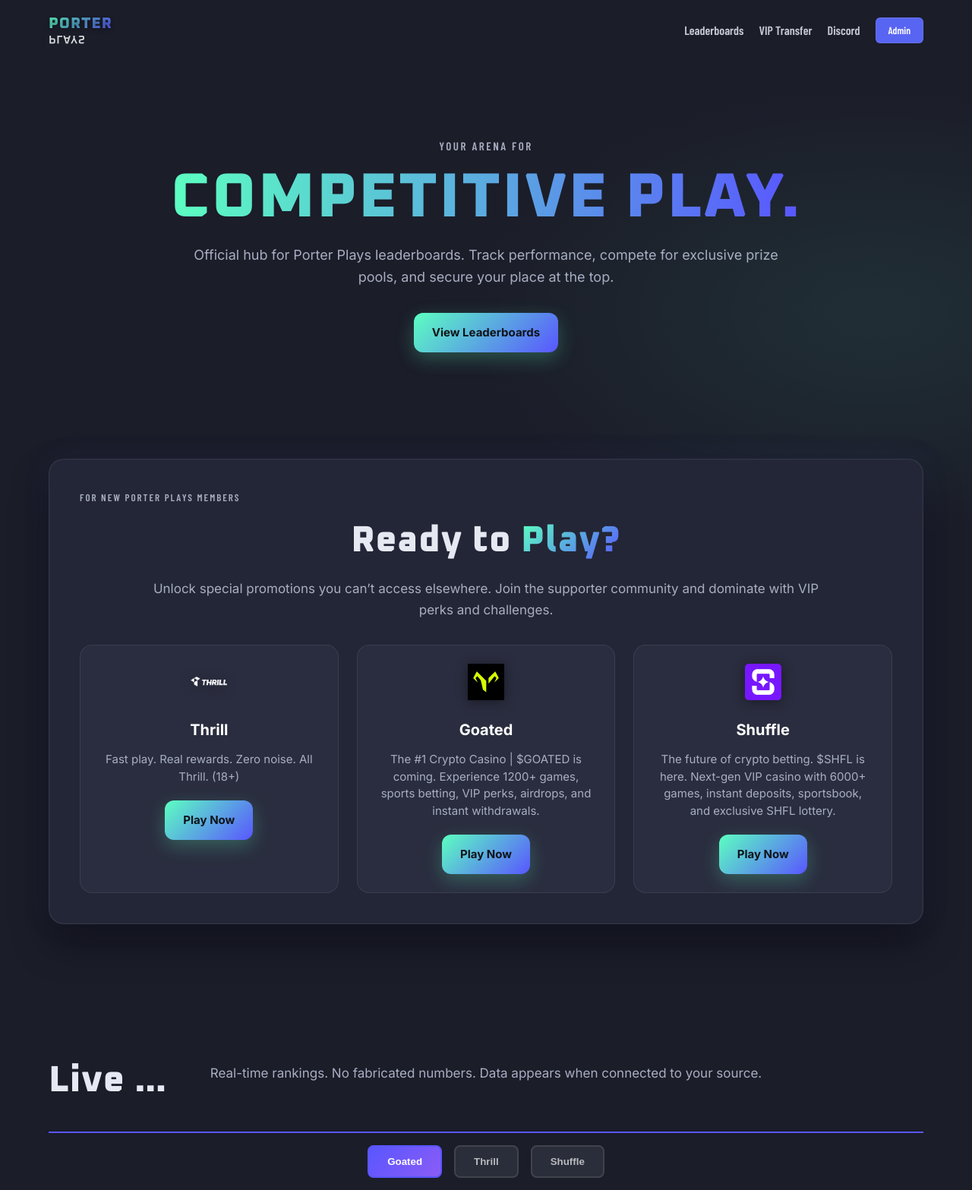
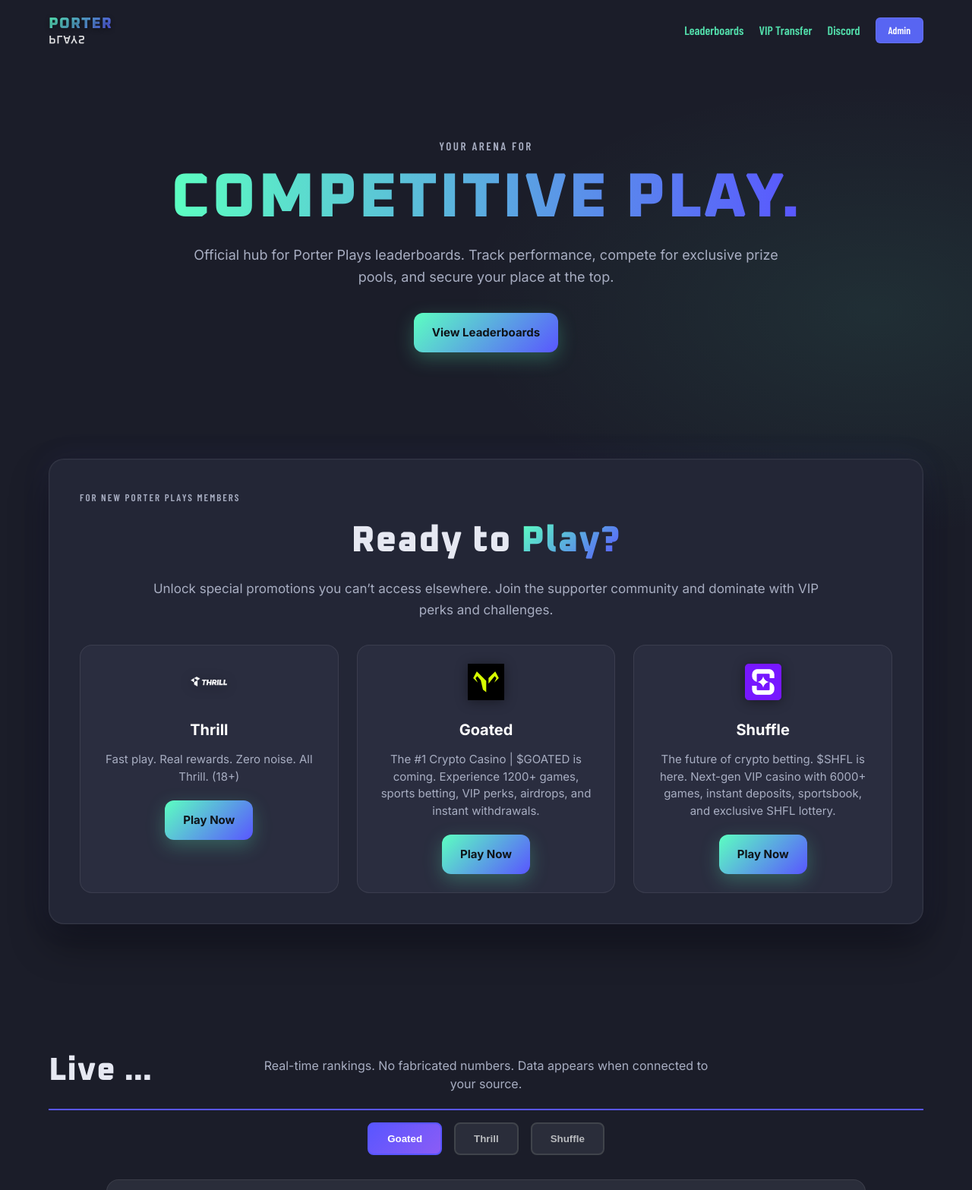
Before and after one commit to jmenichole/porter-plays-leaderboard, a plain HTML site: page index.html in a window 1280 px wide. Shown: the top 1567 px of the page at 76% size. Drawn offline with nearby package versions, Linux system fonts and the light colour scheme.

Commit message:
Fix link colors and help button functionality
- Add teal color (#5CFFC1) to all links for dark background visibility
- Update navigation and footer links to use teal color scheme
- Fix help modal CSS to use .hidden class instead of display: none
- Ensure help button properly opens modal with comprehensive admin guidance
- Maintain consistent teal hover effects across all link types
- Improve accessibility with better contrast on dark backgrounds

```diff
--- a/styles.css
+++ b/styles.css
@@ -3,6 +3,21 @@
     margin: 0;
     padding: 0;
     box-sizing: border-box;
+}
+
+/* General Link Styles */
+a {
+    color: #5CFFC1; /* Teal color */
+    text-decoration: none;
+    transition: color 0.2s ease;
+}
+
+a:hover {
+    color: #7CFFD1; /* Lighter teal on hover */
+}
+
+a:visited {
+    color: #5CFFC1; /* Keep teal for visited links */
 }
 
 :root {
@@ -132,7 +147,7 @@
     gap: 20px;
 }
 .pp-nav a {
-    color: var(--pp-text);
+    color: #5CFFC1; /* Teal color */
     text-decoration: none;
     opacity: 0.85;
     font-size: 16px;
@@ -141,7 +156,7 @@
     transition: all 0.2s ease;
 }
 .pp-nav a:hover {
-    color: var(--pp-white);
+    color: #7CFFD1; /* Lighter teal on hover */
     opacity: 1;
     transform: translateY(-1px);
 }
@@ -286,6 +301,9 @@
     white-space: nowrap;
     overflow: hidden;
     text-overflow: ellipsis;
+    font-size: clamp(36px, 4vw, 42px);
+    margin-bottom: 0.5rem;
+    line-height: 1.2;
 }
 
 .leaderboard-main-title .pp-gradient {
@@ -637,6 +655,26 @@
     }
 }
 
+/* Desktop Leaderboard Header Styles */
+.leaderboard-header {
+    text-align: center;
+    margin-bottom: 2rem;
+    padding: 1rem 0;
+}
+
+.leaderboard-main-title {
+    font-size: clamp(36px, 4vw, 42px);
+    margin-bottom: 0.5rem;
+    line-height: 1.2;
+}
+
+.leaderboard-subtitle {
+    font-size: 16px;
+    max-width: 600px;
+    margin: 0 auto;
+    line-height: 1.5;
+}
+
 /* Responsive Enhanced Headers */
 @media (max-width: 768px) {
     .leaderboard-header {
@@ -647,6 +685,9 @@
     .leaderboard-main-title {
         font-size: clamp(28px, 8vw, 42px) !important;
         margin-bottom: 12px !important;
+        white-space: normal !important;
+        overflow: visible !important;
+        text-overflow: visible !important;
     }
 
     .leaderboard-subtitle {
@@ -672,6 +713,9 @@
 
     .leaderboard-main-title {
         font-size: clamp(24px, 10vw, 32px) !important;
+        white-space: normal !important;
+        overflow: visible !important;
+        text-overflow: visible !important;
     }
 
     .leaderboard-subtitle {
@@ -836,12 +880,12 @@
     margin-bottom: 24px;
 }
 .pp-footer a {
-    color: var(--pp-text);
+    color: #5CFFC1; /* Teal color */
     text-decoration: none;
     transition: color 0.2s ease;
 }
 .pp-footer a:hover {
-    color: var(--pp-accent-green);
+    color: #7CFFD1; /* Lighter teal on hover */
 }
 .pp-footnote {
     color: var(--pp-text-dim);
@@ -3042,7 +3086,6 @@
 
 /* Help Modal Styles */
 .help-modal {
-    display: none;
     position: fixed;
     z-index: 1001;
     left: 0;
@@ -3051,6 +3094,10 @@
     height: 100%;
     background-color: rgba(0, 0, 0, 0.8);
     backdrop-filter: blur(4px);
+}
+
+.help-modal.hidden {
+    display: none;
 }
 
 .help-modal-content {
@@ -3182,6 +3229,7 @@
     justify-content: center;
     gap: 1rem;
     margin-bottom: 2rem;
+    margin-top: 1rem;
 }
 
 .tab-btn {
@@ -3235,6 +3283,7 @@
     overflow: hidden;
     border: 1px solid var(--pp-border);
     position: relative;
+    margin-top: 1rem;
 }
 
 .leaderboard-container::before {
```
